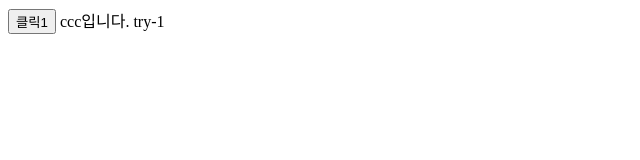
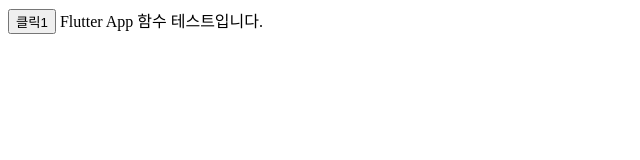
Before and after one commit to IT-magician/test, a plain HTML site: page ccc/index.html in a window 1280 px wide. Shown: the whole page, without its empty margins (0-640 px from the left). Drawn offline with nearby package versions, Linux system fonts and the light colour scheme.

Commit message:
Update index.html

```diff
--- a/ccc/index.html
+++ b/ccc/index.html
@@ -27,7 +27,7 @@
         var app = Vue.createApp({
             data() {
                 return {
-                    hello: "ccc입니다. try-1"
+                    hello: "Flutter App 함수 테스트입니다."
                 }
             },
             mounted() {
```
